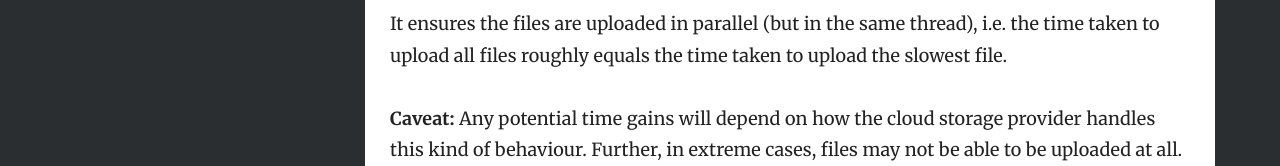
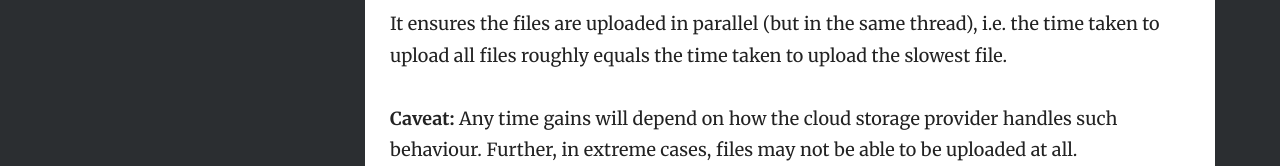
Before and after one commit to family-guy/aiostorage-wiki, a Jekyll site: the page built from _getting_started/basic-usage.md, in a window 1280 px wide. Shown: the part 1312-1478 px from the top of the page. Built offline with Jekyll 4.4.1, drawn with Linux system fonts in a browser that asks for light colours.

Commit message:
Update blurb

```diff
--- a/_getting_started/basic-usage.md
+++ b/_getting_started/basic-usage.md
@@ -58,6 +58,6 @@ uploaded in parallel (but in the same thread), i.e. the time taken to upload
  all files roughly equals the time taken to upload the slowest
  file.
 
-**Caveat:** Any potential time gains will depend on how
- the cloud storage provider handles this kind of behaviour. Further, in
+**Caveat:** Any time gains will depend on how
+ the cloud storage provider handles such behaviour. Further, in
  extreme cases, files may not be able to be uploaded at all.
```
